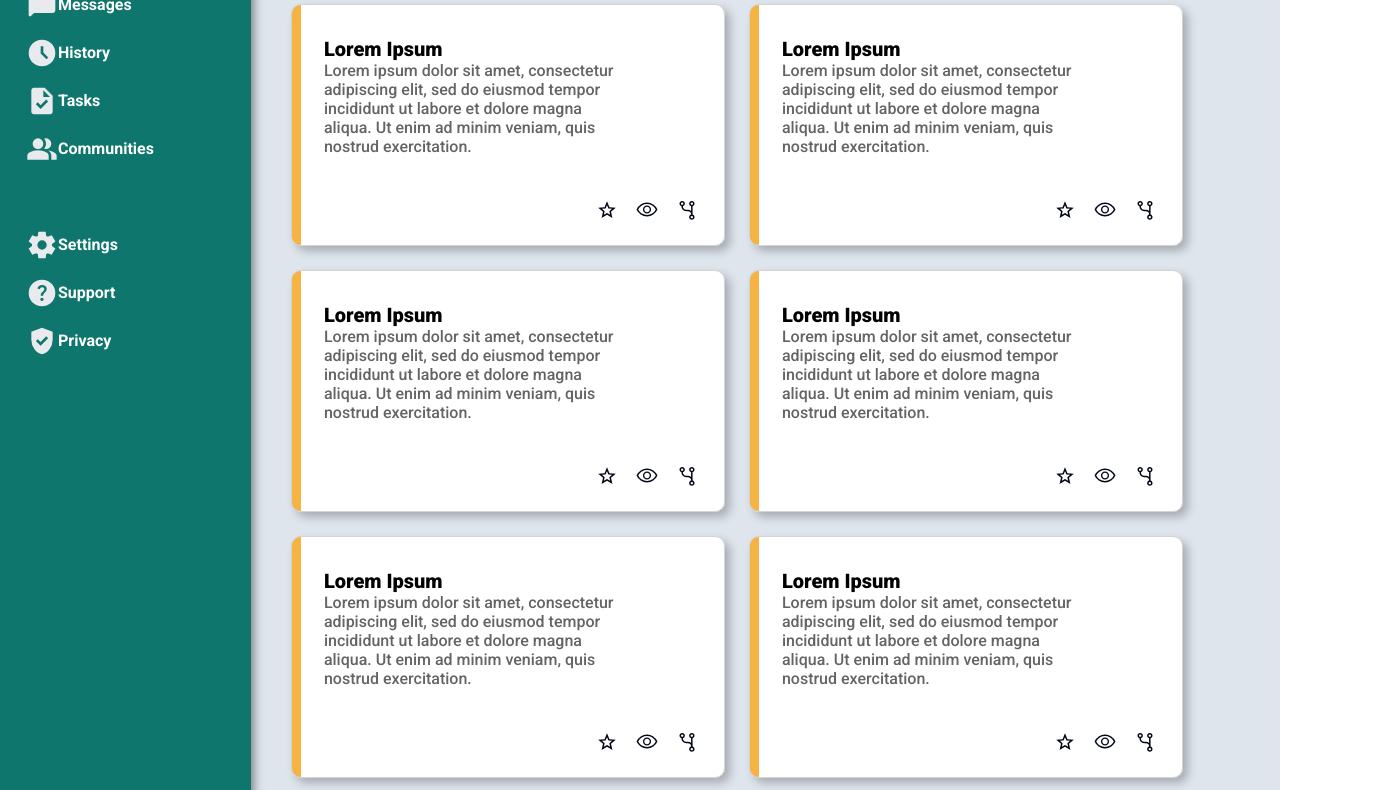
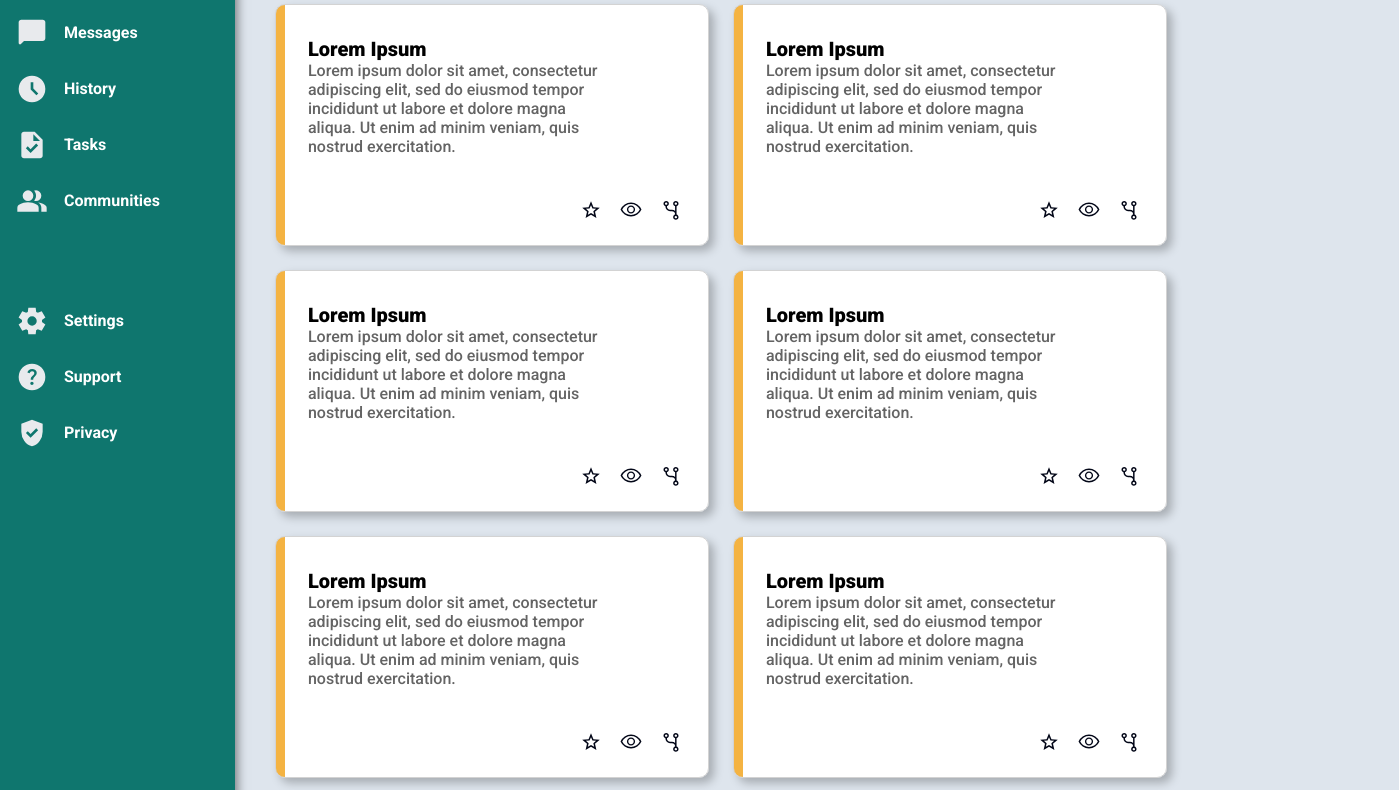
Before and after one commit to lvingonzales/Admin-Dashboard, a plain HTML site: page index.html in a window 1280 px wide. Shown: the part 252-1042 px from the top of the page, 1399 px wide, since content can reach past the window. Drawn offline with Linux system fonts and the light colour scheme; a web font is replaced by a local one.

Commit message:
Size changes, start announcements pane

```diff
--- a/index.html
+++ b/index.html
@@ -158,7 +158,22 @@
                 </div>
             </div>
             <div class="main-sidebar">
+                <div class="announce">
+                    <div class="announce-header">
+                        Announcements
+                    </div>
+                    <div class="announce-panel">
 
+                    </div>
+                </div>
+                <div class="trend">
+                    <div class="trend-header">
+
+                    </div>
+                    <div class="trendpanel">
+
+                    </div>
+                </div>
             </div>
         </div>
     </div>
--- a/style.css
+++ b/style.css
@@ -22,7 +22,6 @@ body {
 }
 
 .sidebar {
-    padding: 1rem;
     display: grid;
     grid-row: span 2;
     grid-template-rows: min-content min-content min-content;
@@ -48,6 +47,7 @@ body {
     grid-template-columns: 1fr 10fr;
     gap: 1rem;
     align-items: center;
+    padding-left: 1rem;
 }
 
 .sidebar > div > h1, .sidebar > div > span {
@@ -66,16 +66,22 @@ li {
     cursor: pointer;
     display: grid;
     grid-template-columns: 1fr 10fr;
+    gap: 1rem;
     align-items: center;
+    padding-left: 1rem;
+}
+
+li:hover,
+button:hover {
+    background-color: #093d39;
 }
 
 ul {
+    padding: 0;
     margin: 0px;
-    padding-left: 10px;
     padding-top: 1rem;
     display: grid;
-    gap: 1rem;
-    grid-template-rows: repeat(auto-fit, min-content);
+    grid-template-rows: repeat(6, 3.5rem);
     font-weight: 700;
 }
 
@@ -208,7 +214,7 @@ input {
 .project-cards-container {
     display: grid;
     grid-template-columns: repeat(2, min-content);
-    grid-template-rows: repeat(auto-fit, 1fr);
+    grid-template-rows: repeat(auto-fit, minmax(min-content, 100%));
     gap: 1.5rem;
 }
 
@@ -220,7 +226,7 @@ input {
     border: 1px solid lightgray;
     border-radius: 10px;
     display: grid;
-    grid-template-columns: repeat(3, 1fr);
+    grid-template-columns: repeat(3, minmax(min-content, 1fr));
     grid-template-rows: 4fr 1fr;
     padding: 1rem;
     gap: 1rem;
@@ -260,6 +266,25 @@ input {
     width: 1.5rem;
 }
 
+.project-widgets > *:hover {
+    background-color: #093d39;
+    border-radius: 10px;
+}
+
 #merge-icon {
     transform: rotate(180deg);
 }
+
+.main-sidebar {
+    padding: .5rem;
+    display: grid;
+    grid-template-rows: 1fr 1fr;
+    font-size: 1.5rem;
+    font-weight: 500;
+}
+
+.announce {
+    display: grid;
+    grid-template-rows: 2rem 1fr;
+    gap: 1rem;
+}
```
